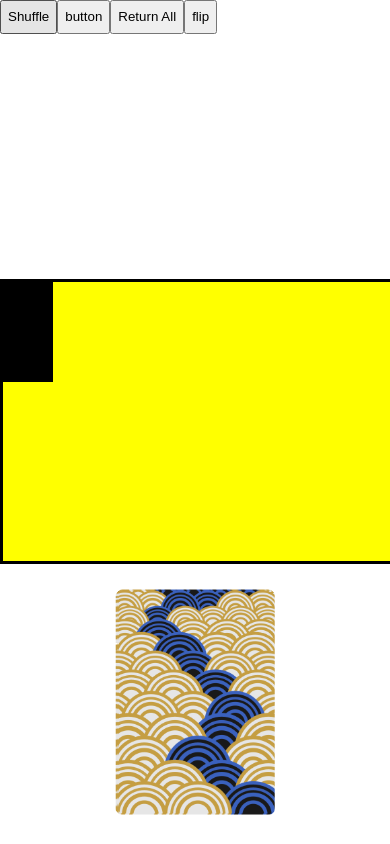
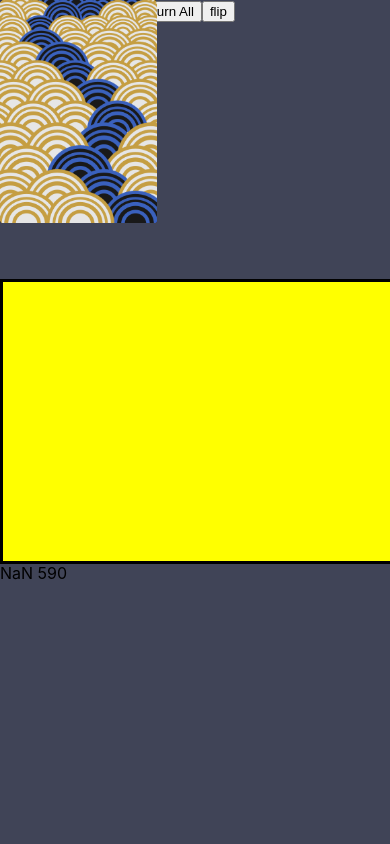
Before and after one commit to pedersongw/blackjack, a React (Create React App) app: page / in a window 390 px wide. Built offline with nearby package versions, Linux system fonts and the light colour scheme.

Commit message:
rearranging shuffle

```diff
--- a/src/App.css
+++ b/src/App.css
@@ -2,6 +2,7 @@ body,
 html {
   margin: 0;
   padding: 0;
+  background-color: rgb(64, 68, 87);
 }
 
 .App {
--- a/src/components/Main.jsx
+++ b/src/components/Main.jsx
@@ -20,15 +20,14 @@ import red from "../svg_playing_cards/backs/png_96_dpi/red.png";
 import red2 from "../svg_playing_cards/backs/png_96_dpi/red2.png";
 
 const Main = () => {
-  const whereDot = () => {
-    return [window.innerWidth / 4, window.innerHeight / 3];
-  };
   const [windowSize, setWindowSize] = useState([0, 0]);
   const [cards, setCards] = useState([]);
   const [shuffling, setShuffling] = useState(["in", true]);
-  const [whereHand, setWhereHand] = useState([0, 0]);
+
+  const [hk, setHk] = useState([0, 0]);
+  const [cardSize, setCardSize] = useState([0, 0]);
+
   const [whereShuffle, setWhereShuffle] = useState({});
-  const [handDimensions, setHandDimensions] = useState([0, 0]);
 
   const handRef = useRef();
   const shuffleRef = useRef();
@@ -48,6 +47,10 @@ const Main = () => {
     red,
   ]);
 
+  useEffect(() => {
+    console.log(hk);
+  }, [hk]);
+
   const changeBackground = () => {
     let bg = [...background];
     bg.unshift(bg.pop());
@@ -63,6 +66,7 @@ const Main = () => {
 
   function setShuffle() {
     let shuffleRect = shuffleRef.current.getBoundingClientRect();
+    console.log(shuffleRect);
     setWhereShuffle(shuffleRect);
   }
 
@@ -72,30 +76,27 @@ const Main = () => {
     handleResize();
     setShuffle();
 
-    let rect = handRef.current.getBoundingClientRect();
-    const { right, left, top, bottom } = rect;
-    console.log(right - left, bottom - top);
-    const { x, y } = rect;
-    setWhereHand([x, y]);
-
     return () => {
       window.removeEventListener("resize", handleResize);
     };
   }, []);
 
+  useEffect(() => {
+    console.log(whereShuffle);
+    let cardHeight = whereShuffle.height * 0.8;
+    let cardWidth = (cardHeight / 333) * 234;
+    setCardSize([cardWidth, cardHeight]);
+  }, [whereShuffle]);
+
   const transitions = useTransition(cards, {
     from: {
-      transform: `translate3d(${whereDot()[0]}px, ${
-        whereDot()[1]
-      }px, 0) scale(1)`,
+      transform: `translate3d(${hk[0]}px, ${hk[1]}px, 0) scale(1)`,
     },
     enter: {
-      transform: `translate3d(${whereHand[0]}px, ${whereHand[1]}px, 0) scale(0.5)`,
+      transform: `translate3d(50px, 0px, 0) scale(0.5)`,
     },
     leave: {
-      transform: `translate3d(${whereDot()[0]}px, ${
-        whereDot()[1]
-      }px, 0) scale(1)`,
+      transform: `translate3d(${hk[0]}px, ${hk[1]}px, 0) scale(1)`,
     },
   });
 
@@ -142,7 +143,7 @@ const Main = () => {
             })
           }
         >
-          button
+          deal card
         </button>
         <button className={styles.button} onClick={() => setCards([])}>
           Return All
@@ -162,28 +163,16 @@ const Main = () => {
         </button>
       </div>
 
-      <div className={styles.handWrapper} ref={handRef}>
       <animated.div
-          className={styles.hand}
+        className={styles.handWrapper}
+        ref={handRef}
         style={{
           ...spring,
-            backfaceVisibility: "hidden",
-            rotateY: "180deg",
-            backgroundColor: "blue",
-          }}
-        ></animated.div>
-        <animated.div
-          className={styles.hand}
-          style={{
-            ...spring,
-            backfaceVisibility: "hidden",
+
           backgroundColor: "yellow",
         }}
       >
-          <div className={styles.cardExample}></div>
-        </animated.div>
-      </div>
-      <div className={styles.shuffleWrapper} ref={shuffleRef}>
+        <div className={styles.hand}>
           {transitions((anim, item, t, i) => (
             <animated.div className={styles.card} style={anim}>
               <Card
@@ -195,8 +184,15 @@ const Main = () => {
               />
             </animated.div>
           ))}
+        </div>
+      </animated.div>
+      <div className={styles.shuffleWrapper} ref={shuffleRef}>
+        {hk[0] + "   " + hk[1]}
         <Shuffle
           rect={whereShuffle}
+          setHk={setHk}
+          hk={hk}
+          cardSize={cardSize}
           background={background}
           changeBackground={changeBackground}
           shuffling={shuffling}
--- a/src/components/Main.module.css
+++ b/src/components/Main.module.css
@@ -8,9 +8,9 @@
 }
 
 .handWrapper {
-  position: relative;
   height: 33%;
   width: 100%;
+  border: 3px solid black;
 }
 
 .shuffleWrapper {
@@ -24,12 +24,8 @@
 }
 
 .hand {
-  position: absolute;
-  top: 0;
-  left: 0;
   height: 100%;
   width: 100%;
-  border: 3px solid black;
 }
 
 .cardExample {
@@ -40,9 +36,10 @@
 
 .card {
   position: absolute;
-  z-index: 2;
+  top: 0;
+  left: 0;
 }
 
 .button {
-  height: 4vh;
+  height: auto;
 }
--- a/src/components/Shuffle.jsx
+++ b/src/components/Shuffle.jsx
@@ -3,9 +3,7 @@ import { useSprings, animated } from "@react-spring/web";
 import styles from "./Shuffle.module.css";
 
 const Shuffle = (props) => {
-  const [hk, setHk] = useState(null);
   const [coords, setCoords] = useState([]);
-  const [cardSize, setCardSize] = useState([0, 0]);
 
   const ref = useRef(null);
 
@@ -23,18 +21,23 @@ const Shuffle = (props) => {
         setTimeout(() => {
           if (i === 51) {
             api.current[i].start({
-              xy: [hk[0], hk[1]],
+              xy: [props.hk[0], props.hk[1]],
               onStart: () => {
                 props.setShuffling(["in", false]);
-                console.log("last card");
+                console.log("last card", props.hk);
               },
               config: {
                 friction: 30,
+                clamp: true,
               },
             });
           } else {
             api.current[i].start({
-              xy: [hk[0], hk[1]],
+              xy: [props.hk[0], props.hk[1]],
+              onStart: () => {
+                props.setShuffling(["in", false]);
+                console.log("card", props.hk);
+              },
               config: {
                 friction: 30,
               },
@@ -77,14 +80,20 @@ const Shuffle = (props) => {
   }, [coords]);
 
   useEffect(() => {
-    if (props.rect.height) {
-      let cardHeight = props.rect.height * 0.8;
-      let cardWidth = (cardHeight / 333) * 234;
-      setCardSize([cardWidth, cardHeight]);
+    if (coords !== []) {
+      props.setShuffling(["in", true]);
+    }
+    console.log(props.hk);
+  }, [props.hk]);
 
-      let h = props.rect.width / 2 - cardWidth / 2;
-      let k = props.rect.height * 0.1 + (window.innerHeight / 3) * 2;
-      setHk([h, k]);
+  useEffect(() => {
+    if (props.rect.height && props.cardSize) {
+      let h = Math.floor(props.rect.width / 2 - props.cardSize[0] / 2);
+      let k = Math.floor(
+        props.rect.height * 0.1 + (window.innerHeight / 3) * 2
+      );
+      console.log(props.rect.width, props.cardSize);
+      props.setHk([h, k]);
 
       let radius =
         2 *
@@ -118,7 +127,7 @@ const Shuffle = (props) => {
 
   return (
     <React.Fragment>
-      {hk &&
+      {props.hk &&
         springs.map((anim, index) => (
           <animated.div
             className={styles.card}
@@ -129,8 +138,8 @@ const Shuffle = (props) => {
               ),
               backgroundImage: `url(${props.background[0]})`,
               backgroundSize: "cover",
-              width: `${cardSize[0]}px`,
-              height: `${cardSize[1]}px`,
+              width: `${props.cardSize[0]}px`,
+              height: `${props.cardSize[1]}px`,
             }}
           />
         ))}
```
Lines whose indentation alone changed are shown as unchanged.
